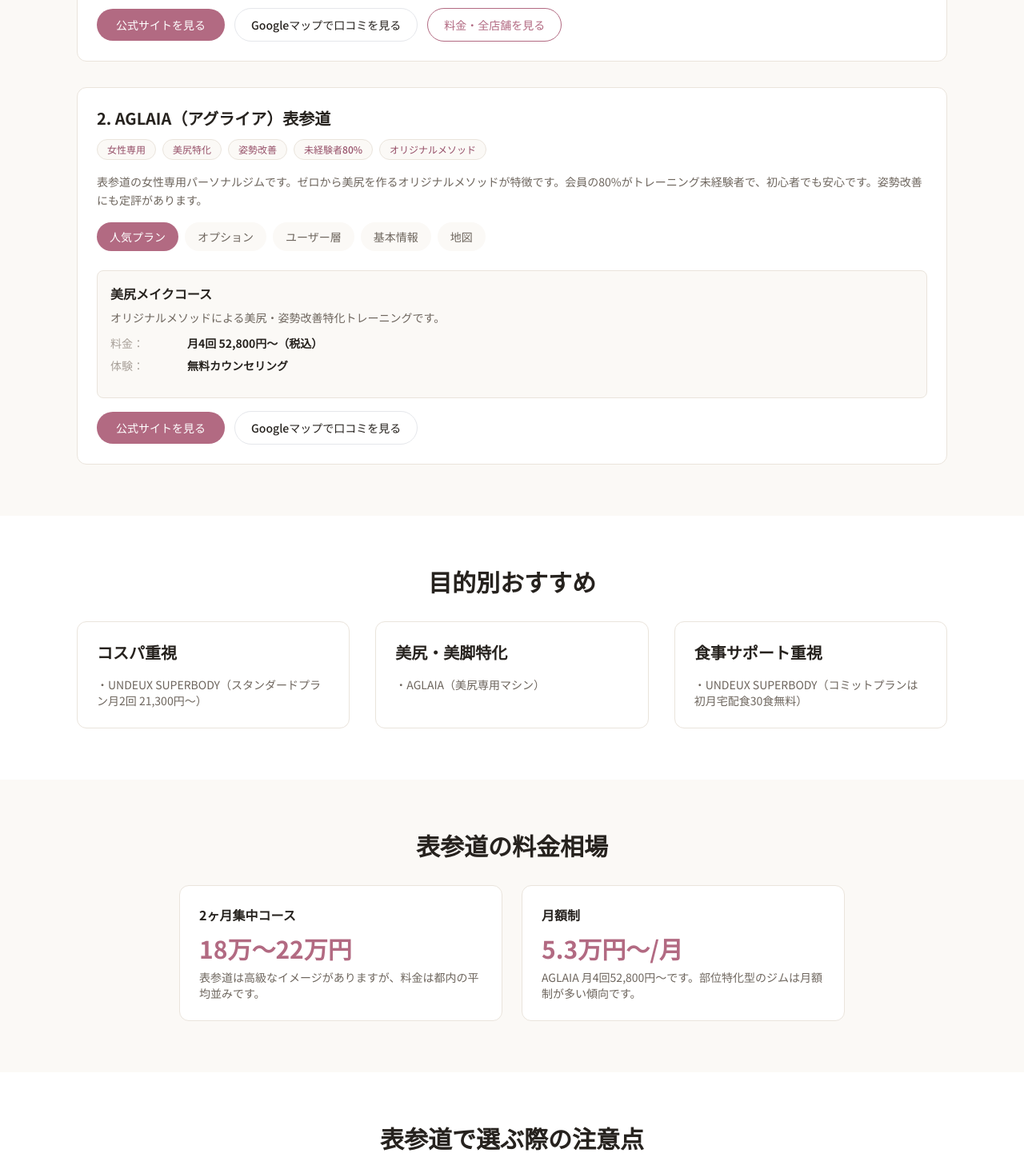
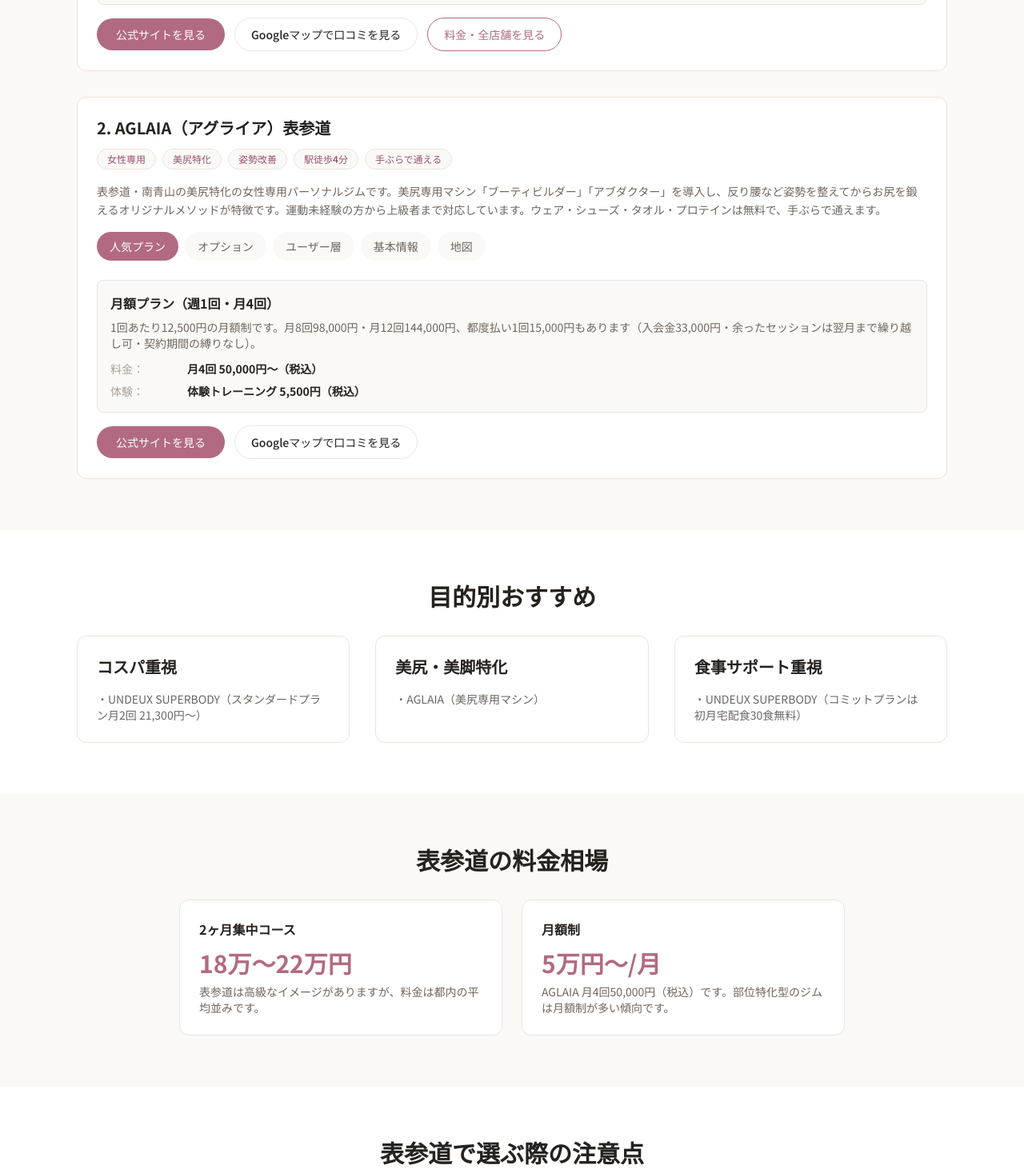
Before and after one commit to webmaster0818/g-personal-gym, a Next.js app: page /areas/omotesando in a window 1280 px wide. Shown: the part 3024-4491 px from the top of the page at 80% size. Built offline with nearby package versions, Linux system fonts and the light colour scheme.

Commit message:
表参道 AGLAIA を公式どおりに（月4回50,000円・住所 南青山5-4-44・徒歩4分・9-22時 定休なし・体験5,500円・公式URL）
Co-Authored-By: Claude Opus 5.5 <noreply@anthropic.com>

```diff
--- a/app/areas/omotesando/page.tsx
+++ b/app/areas/omotesando/page.tsx
@@ -35,26 +35,27 @@ const gyms = [
   },
   {
     name: 'AGLAIA（アグライア）表参道',
-    price: '月4回 52,800円〜（税込）',
-    trial: '無料カウンセリング',
-    features: ['女性専用', '美尻特化', '姿勢改善', '未経験者80%', 'オリジナルメソッド'],
-    description: '表参道の女性専用パーソナルジムです。ゼロから美尻を作るオリジナルメソッドが特徴です。会員の80%がトレーニング未経験者で、初心者でも安心です。姿勢改善にも定評があります。',
-    access: '東京メトロ「表参道駅」徒歩6分',
-    address: '東京都港区南青山（表参道駅徒歩6分）',
-    popularPlan: { name: '美尻メイクコース', description: 'オリジナルメソッドによる美尻・姿勢改善特化トレーニングです。', price: '月4回 52,800円〜（税込）' },
-    options: ['美尻専用マシン完備', '姿勢改善プログラム', '食事アドバイス', 'ウェアレンタル'],
-    userProfile: { ageRange: '20代〜40代が中心', genderRatio: '女性100%', purpose: ['美尻', 'ヒップアップ', '姿勢改善', 'ボディメイク'] },
-    basicInfo: { hours: '10:00〜21:00', closed: '不定休', facilities: ['完全個室', '美尻専用マシン', 'ロッカー'] },
+    officialUrl: 'https://aglaia-gym.com/',
+    price: '月4回 50,000円〜（税込）',
+    trial: '体験トレーニング 5,500円（税込）',
+    features: ['女性専用', '美尻特化', '姿勢改善', '駅徒歩4分', '手ぶらで通える'],
+    description: '表参道・南青山の美尻特化の女性専用パーソナルジムです。美尻専用マシン「ブーティビルダー」「アブダクター」を導入し、反り腰など姿勢を整えてからお尻を鍛えるオリジナルメソッドが特徴です。運動未経験の方から上級者まで対応しています。ウェア・シューズ・タオル・プロテインは無料で、手ぶらで通えます。',
+    access: '各線「表参道駅」徒歩4分（A5・B3出口）',
+    address: '東京都港区南青山5-4-44 ラポール南青山54 304',
+    popularPlan: { name: '月額プラン（週1回・月4回）', description: '1回あたり12,500円の月額制です。月8回98,000円・月12回144,000円、都度払い1回15,000円もあります（入会金33,000円・余ったセッションは翌月まで繰り越し可・契約期間の縛りなし）。', price: '月4回 50,000円（税込）' },
+    options: ['美尻専用マシン（ブーティビルダー・アブダクター）', '姿勢改善コンディショニング', '食事アドバイス', 'ウェア・シューズ・タオル・プロテイン無料'],
+    userProfile: { ageRange: '公式サイトでご確認ください', genderRatio: '女性100%', purpose: ['美尻', 'ヒップアップ', '姿勢改善', 'ボディメイク'] },
+    basicInfo: { hours: '9:00〜22:00', closed: 'なし', facilities: ['美尻専用マシン', 'ウォーターサーバー', 'ヘアセット用品', 'ウェアレンタル'] },
   },
 ]
 
 const faqs = [
   { question: '表参道で女性専用のパーソナルジムはどこがおすすめですか？', answer: 'UNDEUX SUPERBODY、AGLAIAを掲載しています。食事管理重視ならUNDEUX、美尻特化ならAGLAIAがおすすめです。' },
   { question: '表参道のパーソナルジムの料金相場はいくらですか？', answer: '表参道の女性向けパーソナルジムの2ヶ月コースは約18万〜22万円です。表参道は高級エリアですが、郊外と大きな差はありません。' },
-  { question: '表参道駅から最も近いジムはどこですか？', answer: 'UNDEUX SUPERBODYが表参道駅から徒歩1分で最も近く、AGLAIAは徒歩6分です。' },
-  { question: '美尻・ヒップアップに特化したジムはどこですか？', answer: 'AGLAIA（アグライア）は美尻専用マシン「グルーツビルダー」を完備し、ゼロから美尻を作るオリジナルメソッドを提供しています。' },
-  { question: '体験は無料ですか？', answer: 'UNDEUX SUPERBODYは体験レッスン0円です。AGLAIAは無料カウンセリングを実施しています。' },
-  { question: '初心者でも大丈夫ですか？', answer: 'はい、全ジムで初心者歓迎です。AGLAIAは会員の80%がトレーニング未経験者で、特に初心者フレンドリーです。' },
+  { question: '表参道駅から最も近いジムはどこですか？', answer: 'UNDEUX SUPERBODYが表参道駅から徒歩1分で最も近く、AGLAIAは徒歩4分（A5・B3出口）です。' },
+  { question: '美尻・ヒップアップに特化したジムはどこですか？', answer: 'AGLAIA（アグライア）は美尻専用マシン「ブーティビルダー」「アブダクター」を導入し、姿勢を整えてからお尻を鍛えるオリジナルメソッドを提供しています。' },
+  { question: '体験は無料ですか？', answer: 'UNDEUX SUPERBODYは体験レッスン0円です。AGLAIAは体験トレーニング5,500円（税込）です。' },
+  { question: '初心者でも大丈夫ですか？', answer: 'はい、全ジムで初心者歓迎です。AGLAIAは公式FAQで、運動経験がまったくない方でも問題ないと案内しています。' },
   { question: '表参道と青山のジムは同じエリアですか？', answer: '表参道駅は港区南青山に位置しており、「表参道」「青山」は基本的に同じエリアです。ジムの所在地は「南青山」となっている場合が多いものの、いずれも表参道駅から徒歩圏内です。' },
   { question: '食事指導が充実しているジムはどこですか？', answer: 'UNDEUX SUPERBODYは、スタンダードプランで食事指導と簡易相談、コミットプランで栄養士による毎日の食事管理（初月は宅配食30食無料）が受けられます。' },
 ]
@@ -144,8 +145,8 @@ export default function OmotesandoPage() {
               </div>
               <div className="bg-white rounded-xl p-6 border border-line">
                 <h3 className="font-bold text-brand-text mb-3">月額制</h3>
-                <p className="text-3xl font-bold text-accent mb-2">5.3万円〜/月</p>
-                <p className="text-sm text-brand-muted">AGLAIA 月4回52,800円〜です。部位特化型のジムは月額制が多い傾向です。</p>
+                <p className="text-3xl font-bold text-accent mb-2">5万円〜/月</p>
+                <p className="text-sm text-brand-muted">AGLAIA 月4回50,000円（税込）です。部位特化型のジムは月額制が多い傾向です。</p>
               </div>
             </div>
           </div>
```
Also changed, not shown: 1 other file (tests, documents, lock files or other folders).
